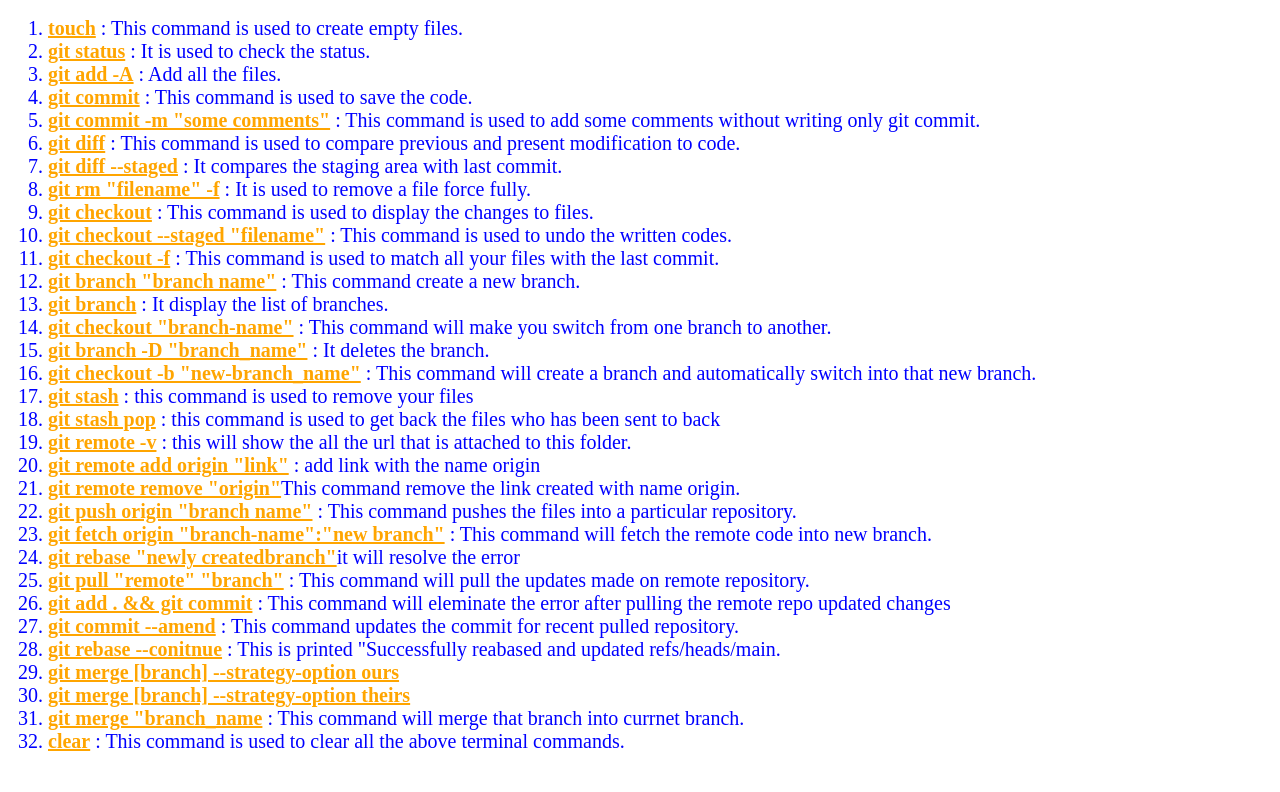
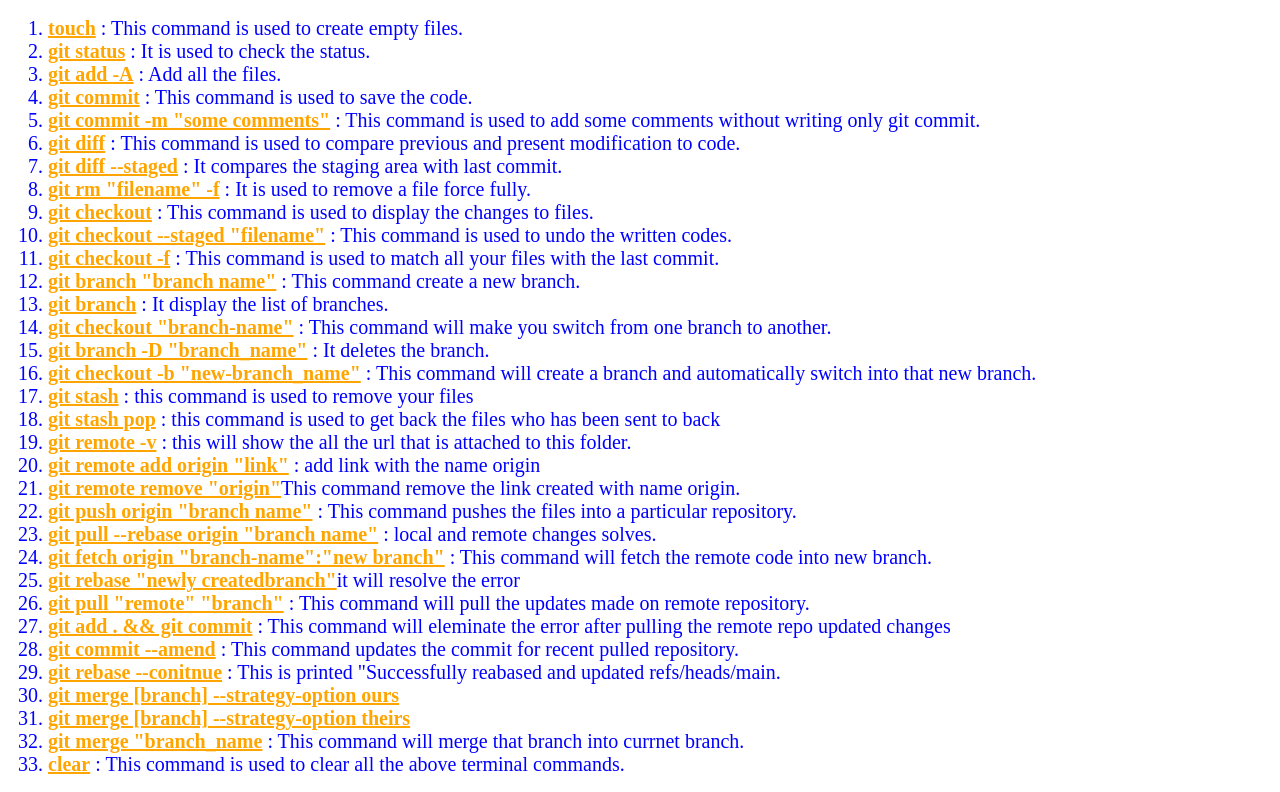
Before and after one commit to mdmusharruf13/git, a plain HTML site: page index.html in a window 1280 px wide. Shown: the part 96-888 px from the top of the page. Before the commit the page ends 865 px from the top, so only its background shows below. Drawn offline with Linux system fonts and the light colour scheme.

Commit message:
pull --reabase code is added

```diff
--- a/index.html
+++ b/index.html
@@ -43,6 +43,7 @@
             <li><u>git remote add origin "link"</u> : add link with the name origin</li>
             <li><u>git remote remove "origin"</u>This command remove the link created with name origin.</li>
             <li><u>git push origin "branch name"</u> : This command pushes the files into a particular repository.</li>
+            <li><u>git pull --rebase origin "branch name"</u> : local and remote changes solves.</li>
             <li><u>git fetch origin "branch-name":"new branch"</u> : This command will fetch the remote code into new branch.</li>
             <li><u>git rebase "newly createdbranch"</u>it will resolve the error</li>
             <li><u>git pull "remote" "branch"</u> : This command will pull the updates made on remote repository.</li>
```
